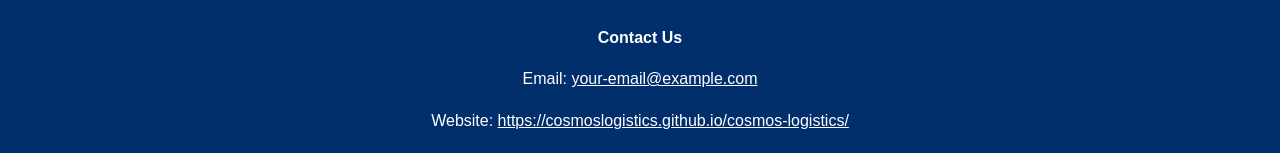
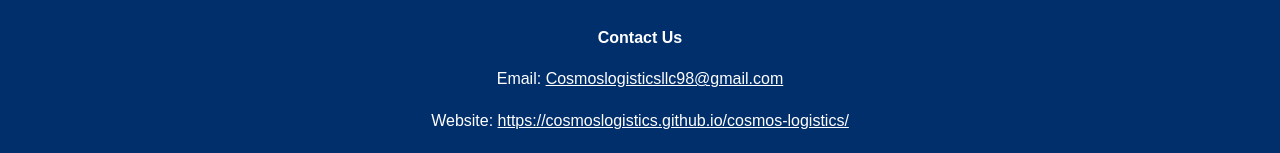
Before and after one commit to Cosmoslogistics/cosmos-logistics, a plain HTML site: page index.html in a window 1280 px wide. Shown: the part 1329-1482 px from the top of the page. Drawn offline with Linux system fonts and the light colour scheme.

Commit message:
Update index.html

```diff
--- a/index.html
+++ b/index.html
@@ -137,7 +137,7 @@
 
   <div class="contact">
     <p><strong>Contact Us</strong></p>
-    <p>Email: <a href="mailto:Cosmoslogisticsllc98@gmail.com">your-email@example.com</a></p>
+    <p>Email: <a href="mailto:Cosmoslogisticsllc98@gmail.com">Cosmoslogisticsllc98@gmail.com</a></p>
     <p>Website: <a href="#">https://cosmoslogistics.github.io/cosmos-logistics/</a></p>
     <p>Phone: (727) 455-4961</p>
   </div>
```
